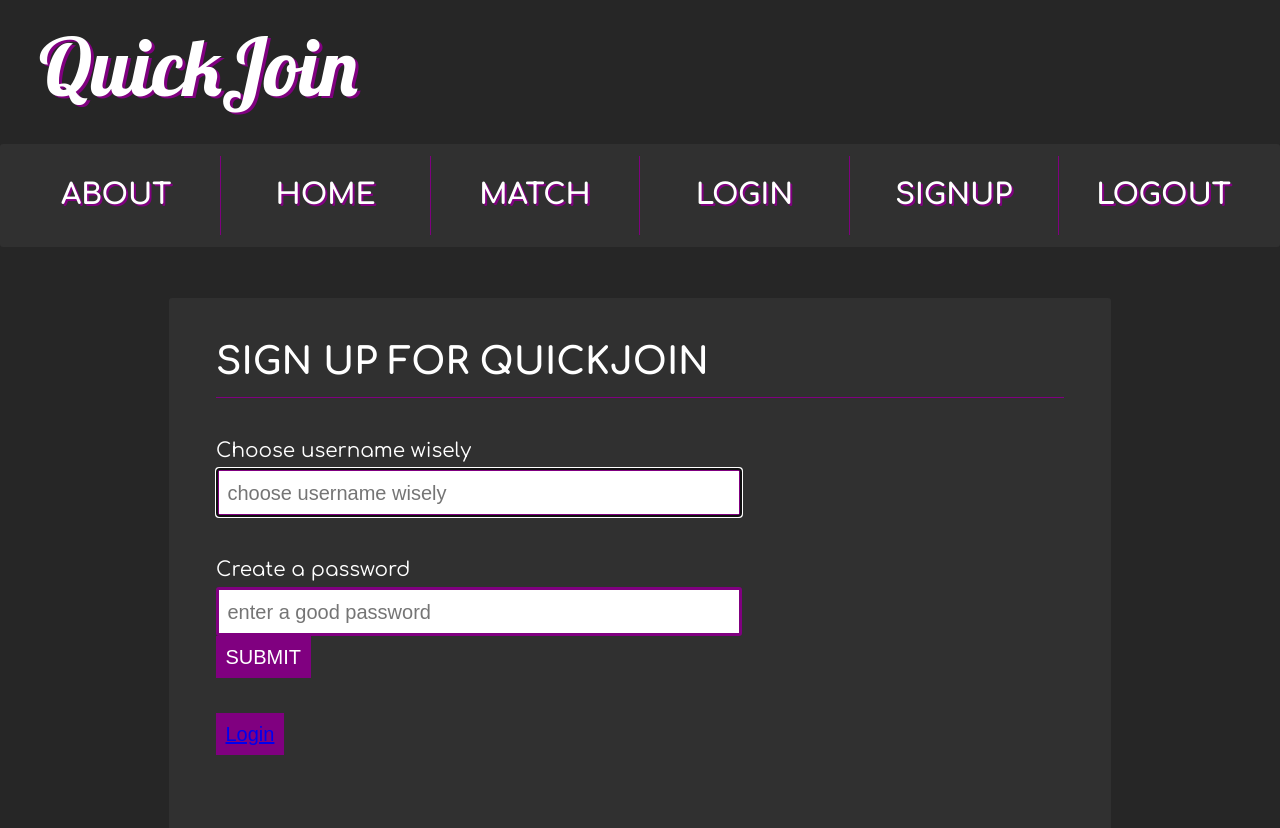
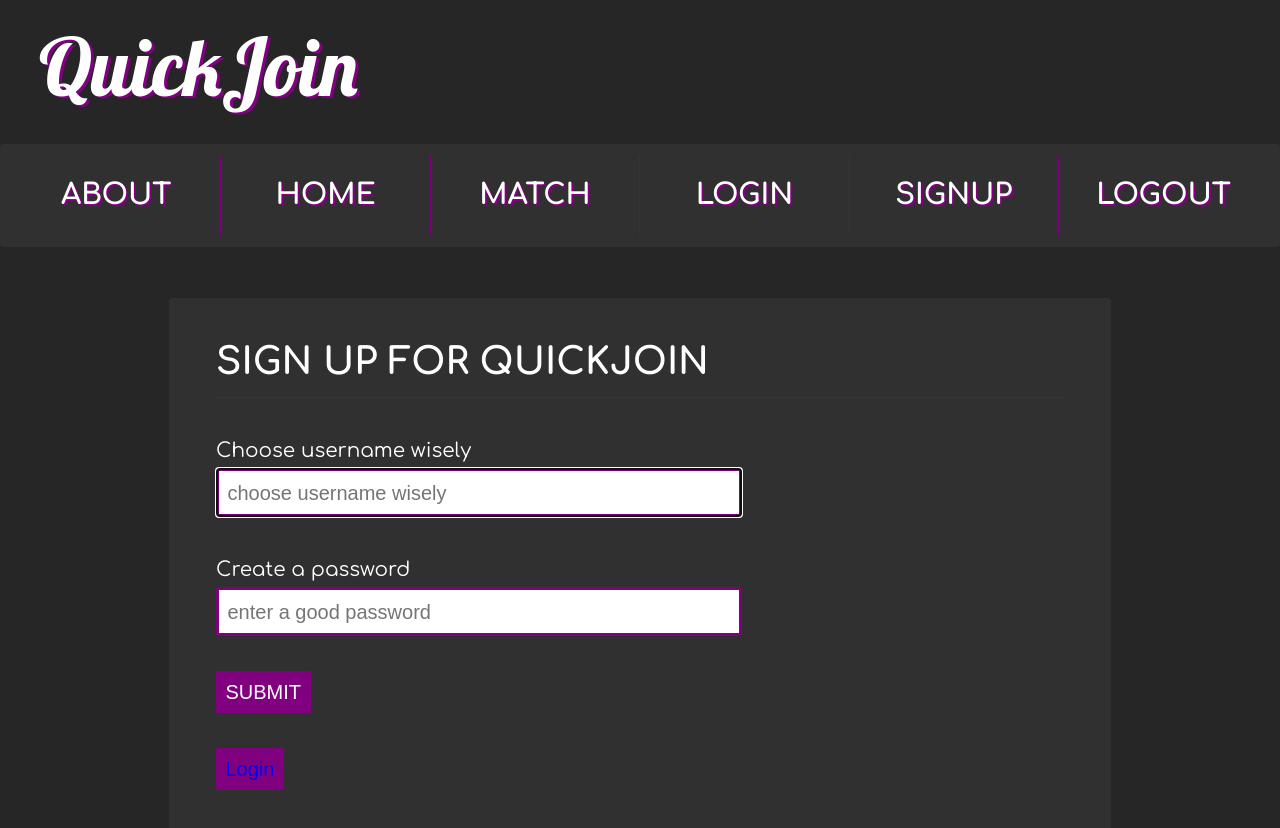
Before and after one commit to cmalhi/quickjoinv2, a React (Create React App) app in the folder client/: page /signup in a window 1280 px wide. Shown: the top 828 px of the page. Built offline with nearby package versions, Linux system fonts and the light colour scheme.

Commit message:
ternary operator controls invalid/existing username

```diff
--- a/client/public/main.css
+++ b/client/public/main.css
@@ -60,6 +60,10 @@ body {
   /*font: 300 16px/22px "Lato", "Open Sans", "Helvetica Neue", Helvetica, Arial, sans-serif;*/
   font-family: 'Comfortaa', cursive;
   background-color: #262626;
+}
+
+.signup-link {
+  text-decoration: none;
 }
 
 .form-container {
--- a/client/src/components/login.js
+++ b/client/src/components/login.js
@@ -64,7 +64,7 @@ class Login extends React.Component {
               <div>Enter password</div>
               <input className="form-input" id="loginPassword" type="password" ref="password" />
               <br />
-              {this.state.badLogin && <div style={{color: 'red'}}>Incorrect username or password.</div>}
+              {this.state.badLogin ? <div style={{color: 'red'}}>Incorrect username or password.</div> : <br/>}
               <input className="form-button" type="submit" value="SUBMIT"/>
             </label>
           </form>
--- a/client/src/components/signup.js
+++ b/client/src/components/signup.js
@@ -62,12 +62,13 @@ class Signup extends React.Component {
               <br />
               <div>Create a password</div>
               <input className="form-input" id="signupPassword" type="password" placeholder="enter a good password" ref="password" />
+              {this.state.usernameTaken ? <div style={{color: 'red'}}>Username is already taken.</div> : <br />}
               <br />
               <input className="form-button" type="submit" value="SUBMIT" />
             </label>
           </form>
           <br />
-          <button className="form-button"><Link to="/Login">Login</Link></button>
+          <button className="form-button"><Link className="signup-link" to="/Login">Login</Link></button>
           <br />
         </div>
       </div>
```
